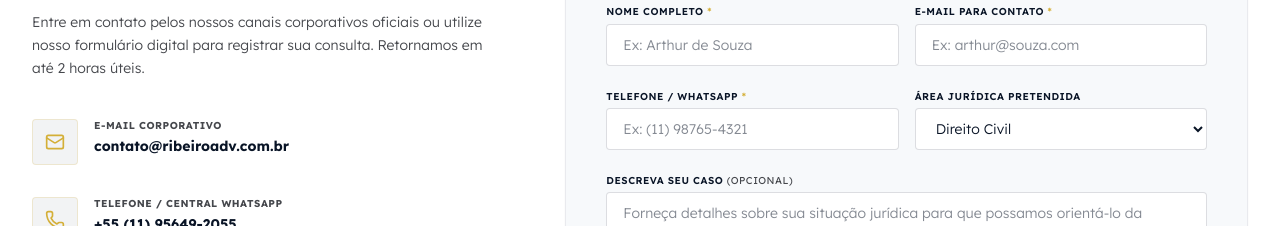
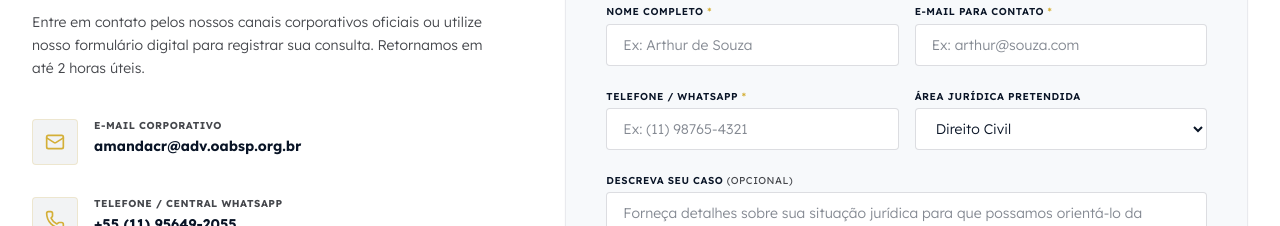
Before and after one commit to DanielSantanaSilva/Amanda-Ribeiro-Advocacia, a React (Vite) app: page / in a window 1280 px wide. Shown: the part 3740-3966 px from the top of the page. Built offline with nearby package versions, Linux system fonts and the light colour scheme; no server answers.

Commit message:
feat: implement contact form component with integrated AI triage call-to-action

```diff
--- a/src/components/Contact.tsx
+++ b/src/components/Contact.tsx
@@ -87,7 +87,7 @@ export default function Contact({ preselectedSubject, onClearPreselected, onOpen
                   </div>
                   <div>
                     <h4 className="text-[10px] uppercase font-bold text-on-surface-variant tracking-wider">E-mail Corporativo</h4>
-                    <p className="text-sm text-primary font-bold mt-0.5">contato@ribeiroadv.com.br</p>
+                    <p className="text-sm text-primary font-bold mt-0.5">amandacr@adv.oabsp.org.br</p>
                   </div>
                 </div>
 
```
